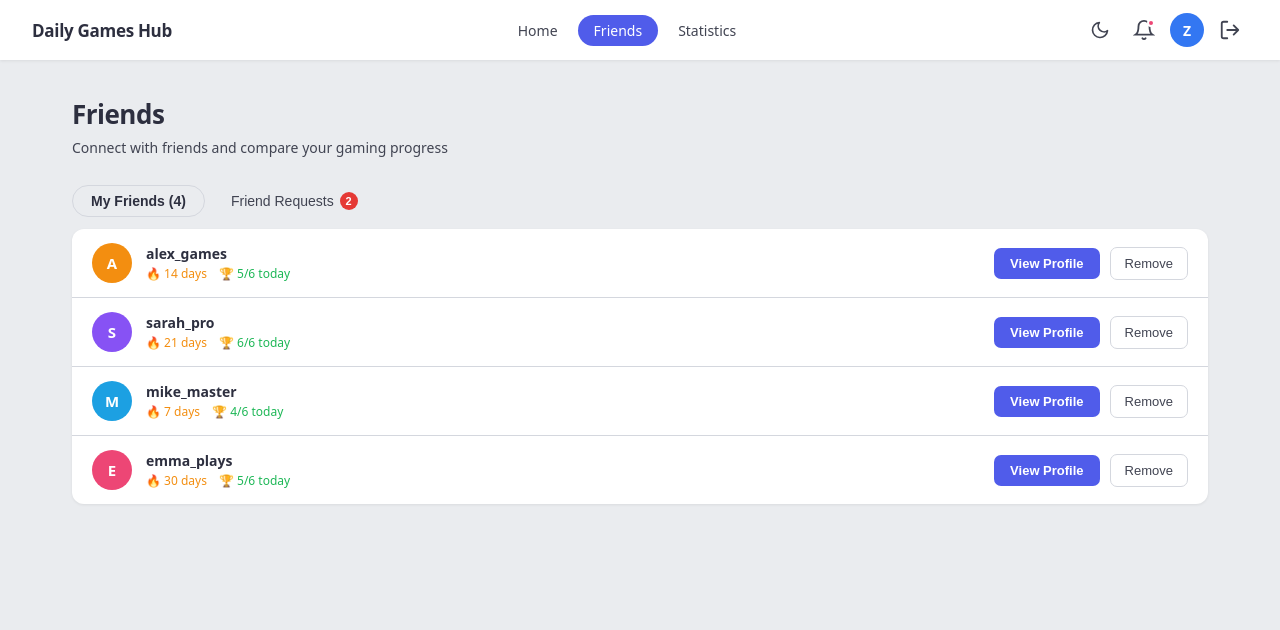
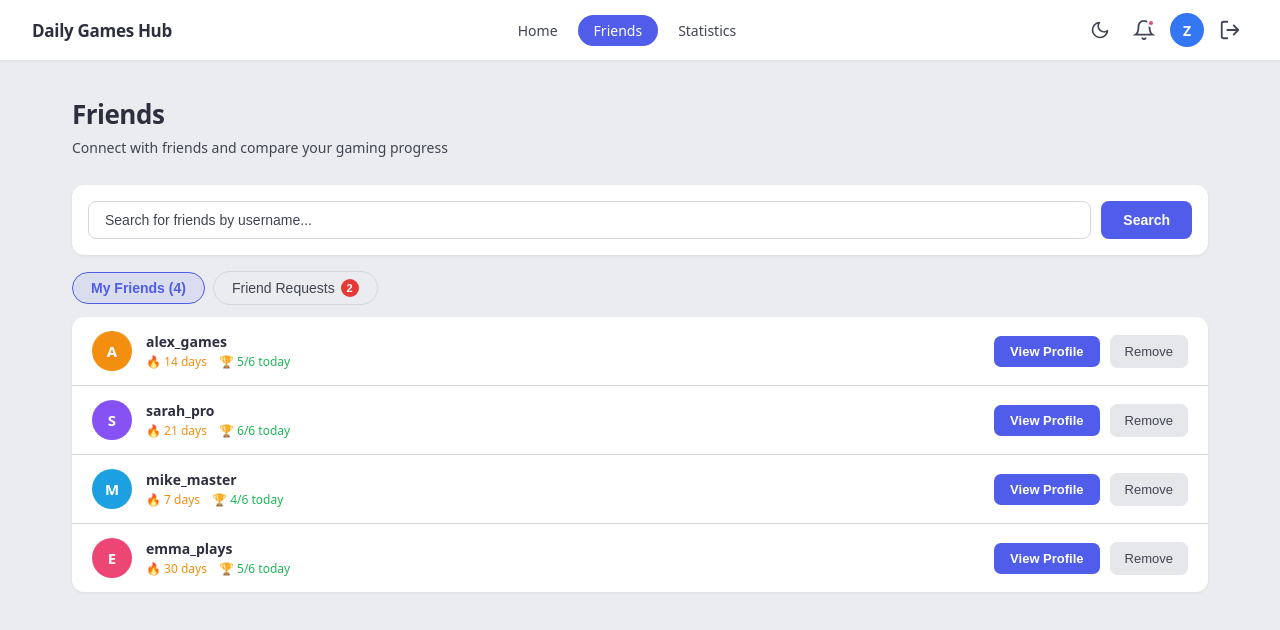
Before and after one commit to SPVRV1/Daily-Games-Hub, a React (Vite) app in the folder frontend/: page /friends in a window 1280 px wide. Shown: the top 630 px of the page. Built offline with nearby package versions, Linux system fonts and the light colour scheme.

Commit message:
Add search function & small visual fixes

```diff
--- a/frontend/src/pages/Friends.css
+++ b/frontend/src/pages/Friends.css
@@ -1,3 +1,49 @@
+.fp-search-card {
+  padding: 16px;
+  margin-bottom: 16px;
+}
+
+.fp-search-row {
+  display: flex;
+  gap: 10px;
+}
+
+.fp-search-input {
+  flex: 1;
+  padding: 10px 16px;
+  border: 1px solid var(--border);
+  border-radius: 8px;
+  background: var(--card-bg);
+  color: var(--text-dark);
+  font-size: 14px;
+  outline: none;
+  transition: border-color 0.15s;
+}
+
+.fp-search-input::placeholder {
+  color: var(--text);
+}
+
+.fp-search-input:focus {
+  border-color: var(--primary);
+}
+
+.fp-search-btn {
+  padding: 10px 22px;
+  background: var(--primary);
+  color: #fff;
+  border: none;
+  border-radius: 8px;
+  font-size: 14px;
+  font-weight: 600;
+  cursor: pointer;
+  transition: opacity 0.15s;
+}
+
+.fp-search-btn:hover {
+  opacity: 0.88;
+}
+
 .fp-tabs {
   display: flex;
   align-items: center;
@@ -11,19 +57,22 @@
   gap: 6px;
   padding: 7px 18px;
   background: transparent;
-    border: none;
+  border: 1px solid var(--border);
   border-radius: 999px;
   color: var(--text);
   font-size: 14px;
   font-weight: 500;
   cursor: pointer;
-    transition: background 0.15s, color 0.15s, border-color 0.15s;
+  transition:
+    background 0.15s,
+    color 0.15s,
+    border-color 0.15s;
 }
 
 .fp-tab--active {
-    background: transparent;
-    border: 1px solid var(--border);
-    color: var(--text-dark);
+  background: rgba(80, 92, 234, 0.1);
+  border: 1px solid var(--primary);
+  color: var(--primary);
   font-weight: 600;
 }
 
@@ -50,7 +99,7 @@
 .fp-card {
   background: var(--card-bg);
   border-radius: 12px;
-    box-shadow: 0 1px 3px rgba(0,0,0,0.07);
+  box-shadow: 0 1px 3px rgba(0, 0, 0, 0.07);
   overflow: hidden;
 }
 
@@ -133,15 +182,17 @@
 }
 
 .fp-btn-remove {
-    background: none;
-    border: 1px solid var(--border);
+  background: #e5e7eb;
+  border: 1px solid #e5e7eb;
   border-radius: 7px;
   padding: 8px 14px;
   color: var(--text);
   font-size: 13px;
   font-weight: 500;
   cursor: pointer;
-    transition: color 0.15s, border-color 0.15s;
+  transition:
+    color 0.15s,
+    border-color 0.15s;
 }
 
 .fp-btn-remove:hover {
@@ -155,3 +206,42 @@
   color: var(--text);
   font-size: 14px;
 }
+
+.fp-btn-accept {
+  padding: 8px 16px;
+  background: #22c55e;
+  color: #fff;
+  border: none;
+  border-radius: 7px;
+  font-size: 13px;
+  font-weight: 600;
+  cursor: pointer;
+  transition: opacity 0.15s;
+}
+
+.fp-btn-accept:hover {
+  opacity: 0.88;
+}
+
+.fp-btn-decline {
+  padding: 8px 14px;
+  background: #ef4444;
+  color: #fff;
+  border: none;
+  border-radius: 7px;
+  font-size: 13px;
+  font-weight: 600;
+  cursor: pointer;
+  transition: opacity 0.15s;
+}
+
+.fp-btn-decline:hover {
+  opacity: 0.88;
+}
+
+.fp-empty {
+  padding: 36px;
+  text-align: center;
+  color: var(--text);
+  font-size: 14px;
+}
--- a/frontend/src/pages/Friends.tsx
+++ b/frontend/src/pages/Friends.tsx
@@ -9,30 +9,32 @@ import "./Friends.css";
 // PATCH  /api/friends/:friendshipId/status
 // DELETE /api/friends/:friendshipId
 
-
 //example info
 // backend call:
 // GET /api/friends/:userId
 const FRIENDS = [
-    { id: 1, name: "alex_games",  streak: 14, games: "5/6", color: "#f38e10" },
-    { id: 2, name: "sarah_pro",   streak: 21, games: "6/6", color: "#8752f4" },
-    { id: 3, name: "mike_master", streak: 7,  games: "4/6", color: "#1ca0e2" },
-    { id: 4, name: "emma_plays",  streak: 30, games: "5/6", color: "#ed4675" },
+  { id: 1, name: "alex_games", streak: 14, games: "5/6", color: "#f38e10" },
+  { id: 2, name: "sarah_pro", streak: 21, games: "6/6", color: "#8752f4" },
+  { id: 3, name: "mike_master", streak: 7, games: "4/6", color: "#1ca0e2" },
+  { id: 4, name: "emma_plays", streak: 30, games: "5/6", color: "#ed4675" },
 ];
 
 // backend call:
 // GET /api/friends/:userId/requests
 const REQUESTS = [
-    { id: 5, name: "daily_gamer", streak: 5,  games: "3/6", color: "#1db756" },
+  { id: 5, name: "daily_gamer", streak: 5, games: "3/6", color: "#1db756" },
   { id: 6, name: "puzzle_king", streak: 12, games: "6/6", color: "#505cea" },
 ];
 
 export default function Friends() {
-    const [dark, setDark]       = useState(false);
-    const [tab, setTab]         = useState<"friends" | "requests">("friends");
+  const [dark, setDark] = useState(false);
+  const [tab, setTab] = useState<"friends" | "requests">("friends");
   const [friends, setFriends] = useState(FRIENDS);
+  const [search, setSearch] = useState("");
 
-    const filtered = tab === "friends" ? friends : REQUESTS;
+  const filtered = (tab === "friends" ? friends : REQUESTS).filter((f) =>
+    f.name.toLowerCase().includes(search.toLowerCase()),
+  );
 
   return (
     <div className={`home${dark ? " dark" : ""}`}>
@@ -40,37 +42,85 @@ export default function Friends() {
       <nav className="navbar">
         <span className="navbar-brand">Daily Games Hub</span>
         <div className="navbar-links">
-                    <a href="/" className="nav-link">Home</a>
-                    <a href="Friends" className="nav-link active">Friends</a>
-                    <a href="#" className="nav-link">Statistics</a>
+          <a href="/" className="nav-link">
+            Home
+          </a>
+          <a href="Friends" className="nav-link active">
+            Friends
+          </a>
+          <a href="#" className="nav-link">
+            Statistics
+          </a>
         </div>
         <div className="navbar-right">
-                    <button className="icon-btn" aria-label="Toggle theme" onClick={() => setDark(!dark)}>
+          <button
+            className="icon-btn"
+            aria-label="Toggle theme"
+            onClick={() => setDark(!dark)}
+          >
             {dark ? (
               /* Sun */
               <svg viewBox="0 0 24 24" fill="none" width="20" height="20">
-                                <circle cx="12" cy="12" r="4" stroke="currentColor" strokeWidth="2" />
-                                <path d="M12 2v2M12 20v2M4.22 4.22l1.42 1.42M18.36 18.36l1.42 1.42M2 12h2M20 12h2M4.22 19.78l1.42-1.42M18.36 5.64l1.42-1.42" stroke="currentColor" strokeWidth="2" strokeLinecap="round" />
+                <circle
+                  cx="12"
+                  cy="12"
+                  r="4"
+                  stroke="currentColor"
+                  strokeWidth="2"
+                />
+                <path
+                  d="M12 2v2M12 20v2M4.22 4.22l1.42 1.42M18.36 18.36l1.42 1.42M2 12h2M20 12h2M4.22 19.78l1.42-1.42M18.36 5.64l1.42-1.42"
+                  stroke="currentColor"
+                  strokeWidth="2"
+                  strokeLinecap="round"
+                />
               </svg>
             ) : (
               /* Half moon */
               <svg viewBox="0 0 24 24" fill="none" width="20" height="20">
-                                <path d="M21 12.79A9 9 0 1 1 11.21 3 7 7 0 0 0 21 12.79z" stroke="currentColor" strokeWidth="2" strokeLinecap="round" strokeLinejoin="round" />
+                <path
+                  d="M21 12.79A9 9 0 1 1 11.21 3 7 7 0 0 0 21 12.79z"
+                  stroke="currentColor"
+                  strokeWidth="2"
+                  strokeLinecap="round"
+                  strokeLinejoin="round"
+                />
               </svg>
             )}
           </button>
           <button className="icon-btn" aria-label="Notifications">
             <svg viewBox="0 0 24 24" fill="none" width="22" height="22">
-                            <path d="M18 8a6 6 0 0 0-12 0c0 7-3 9-3 9h18s-3-2-3-9" stroke="currentColor" strokeWidth="2" strokeLinecap="round" />
-                            <path d="M13.73 21a2 2 0 0 1-3.46 0" stroke="currentColor" strokeWidth="2" strokeLinecap="round" />
+              <path
+                d="M18 8a6 6 0 0 0-12 0c0 7-3 9-3 9h18s-3-2-3-9"
+                stroke="currentColor"
+                strokeWidth="2"
+                strokeLinecap="round"
+              />
+              <path
+                d="M13.73 21a2 2 0 0 1-3.46 0"
+                stroke="currentColor"
+                strokeWidth="2"
+                strokeLinecap="round"
+              />
             </svg>
             <span className="notif-dot" />
           </button>
           <div className="avatar">Z</div>
           <button className="icon-btn" aria-label="Logout">
             <svg viewBox="0 0 24 24" fill="none" width="22" height="22">
-                            <path d="M9 21H5a2 2 0 0 1-2-2V5a2 2 0 0 1 2-2h4" stroke="currentColor" strokeWidth="2" strokeLinecap="round" />
-                            <path d="M16 17l5-5-5-5M21 12H9" stroke="currentColor" strokeWidth="2" strokeLinecap="round" strokeLinejoin="round" />
+              <path
+                d="M9 21H5a2 2 0 0 1-2-2V5a2 2 0 0 1 2-2h4"
+                stroke="currentColor"
+                strokeWidth="2"
+                strokeLinecap="round"
+              />
+              <path
+                d="M16 17l5-5-5-5M21 12H9"
+                stroke="currentColor"
+                strokeWidth="2"
+                strokeLinecap="round"
+                strokeLinejoin="round"
+              />
             </svg>
           </button>
         </div>
@@ -80,6 +130,20 @@ export default function Friends() {
         <div className="welcome">
           <h1>Friends</h1>
           <p>Connect with friends and compare your gaming progress</p>
+        </div>
+
+        {/* Search */}
+        <div className="fp-card fp-search-card">
+          <div className="fp-search-row">
+            <input
+              className="fp-search-input"
+              type="text"
+              placeholder="Search for friends by username..."
+              value={search}
+              onChange={(e) => setSearch(e.target.value)}
+            />
+            <button className="fp-search-btn">Search</button>
+          </div>
         </div>
 
         {/* Tabs */}
@@ -122,8 +186,8 @@ export default function Friends() {
                     {/* PATCH /api/friends/:friendshipId/status
                                             Body: { status: "accepted" } or { status: "rejected" }
                                         */}
-                                        <button className="fp-btn-view">Accept</button>
-                                        <button className="fp-btn-remove">Decline</button>
+                    <button className="fp-btn-accept">Accept</button>
+                    <button className="fp-btn-decline">Decline</button>
                   </>
                 ) : (
                   <>
@@ -132,7 +196,9 @@ export default function Friends() {
                     {/* DELETE /api/friends/:friendshipId*/}
                     <button
                       className="fp-btn-remove"
-                                            onClick={() => setFriends(prev => prev.filter(x => x.id !== f.id))}
+                      onClick={() =>
+                        setFriends((prev) => prev.filter((x) => x.id !== f.id))
+                      }
                     >
                       Remove
                     </button>
```
Lines whose indentation alone changed are shown as unchanged.
